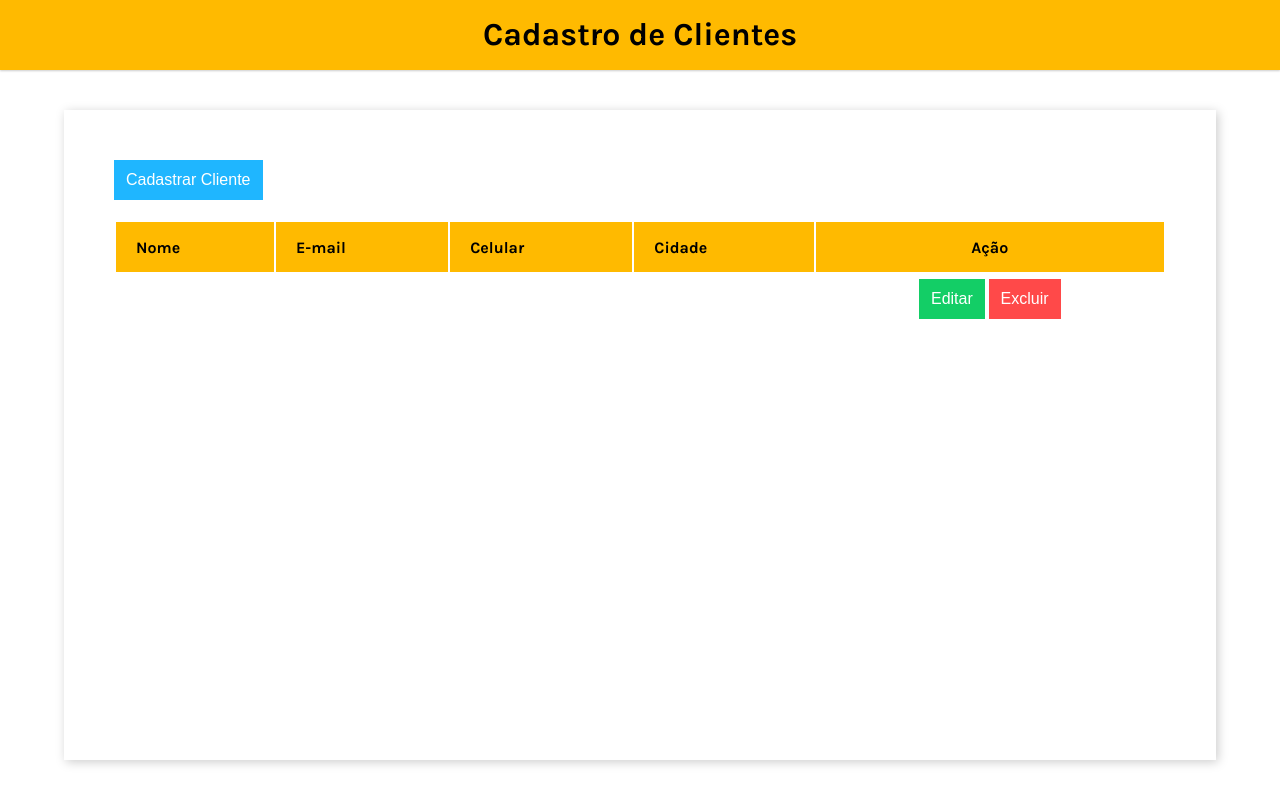
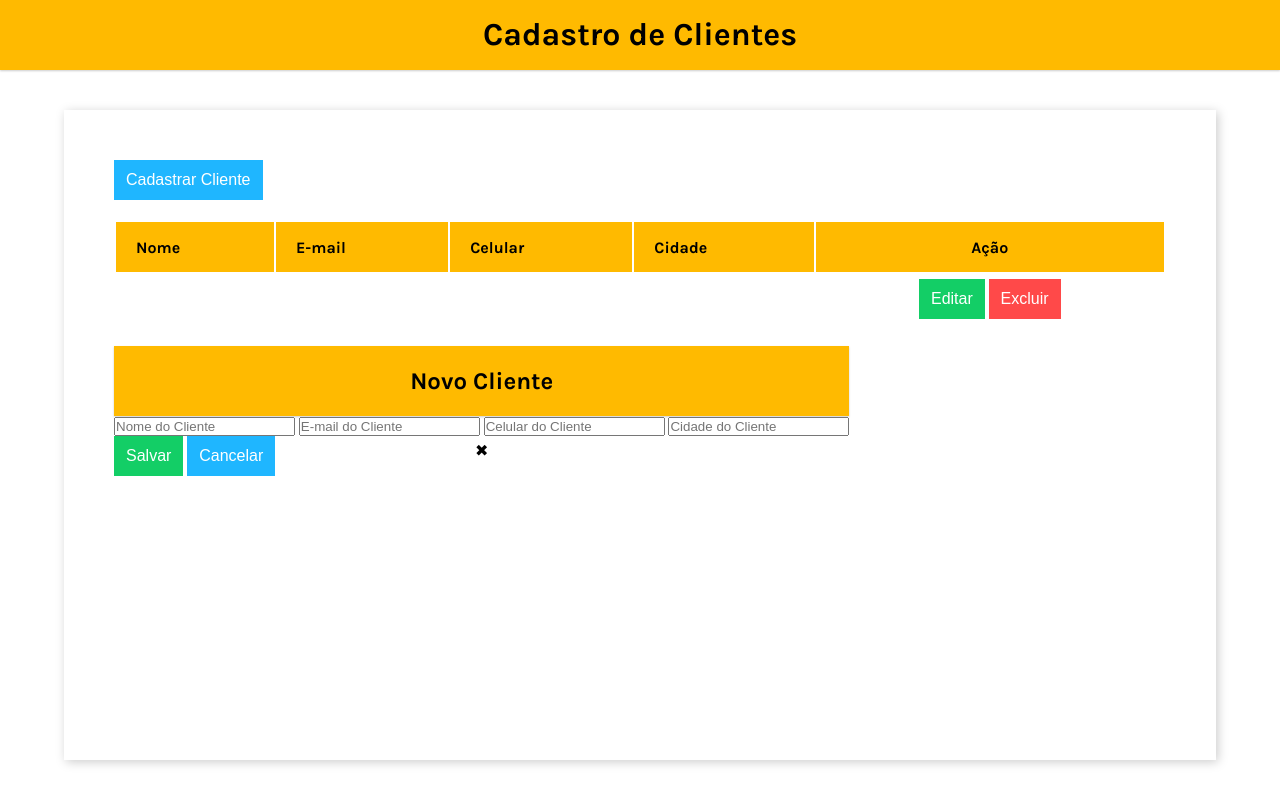
Before and after one commit to klebermkardel/CRUD, a plain HTML site: page index.html in a window 1280 px wide. Drawn offline with Linux system fonts and the light colour scheme.

Commit message:
Cria estrutura HTML do modal/formulário

```diff
--- a/index.html
+++ b/index.html
@@ -42,6 +42,24 @@
                 </tr>
             </tbody>
         </table>
+        <div class="modal" id="modal">
+            <div class="modal-content">
+                <header class="modal-header">
+                    <h2>Novo Cliente</h2>
+                    <span class="modal-close" id="modalClose">&#10006;</span>
+                </header>
+                <form class="modal-form">
+                    <input type="text" class="modal-field" placeholder="Nome do Cliente">
+                    <input type="email" class="modal-field" placeholder="E-mail do Cliente">
+                    <input type="text" class="modal-field" placeholder="Celular do Cliente">
+                    <input type="text" class="modal-field" placeholder="Cidade do Cliente">
+                </form>
+                <footer class="modal-footer">
+                    <button class="button green">Salvar</button>
+                    <button class="button blue">Cancelar</button>
+                </footer>
+            </div>
+        </div>
     </main>
     <footer></footer>
 </body>
```
